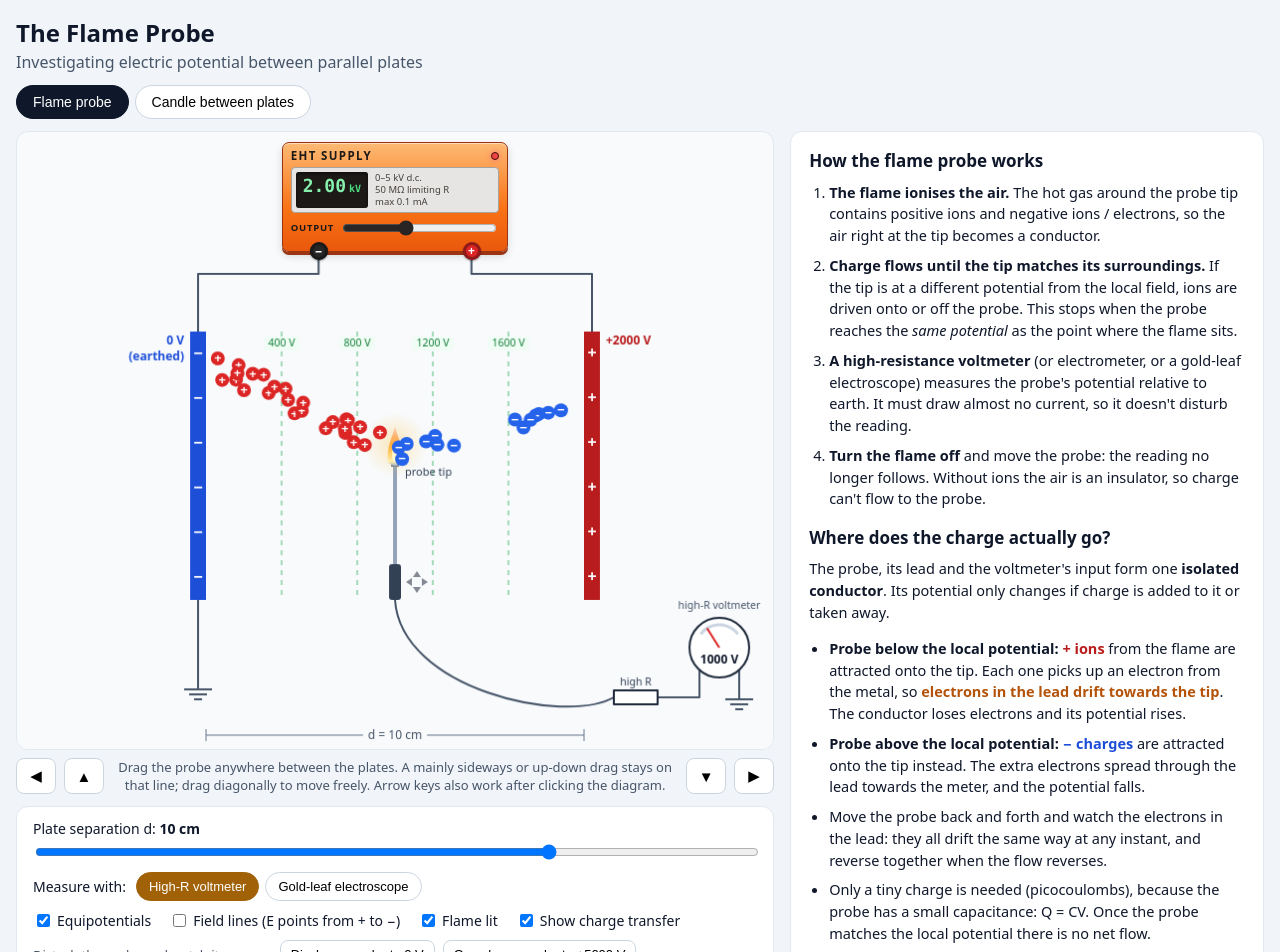
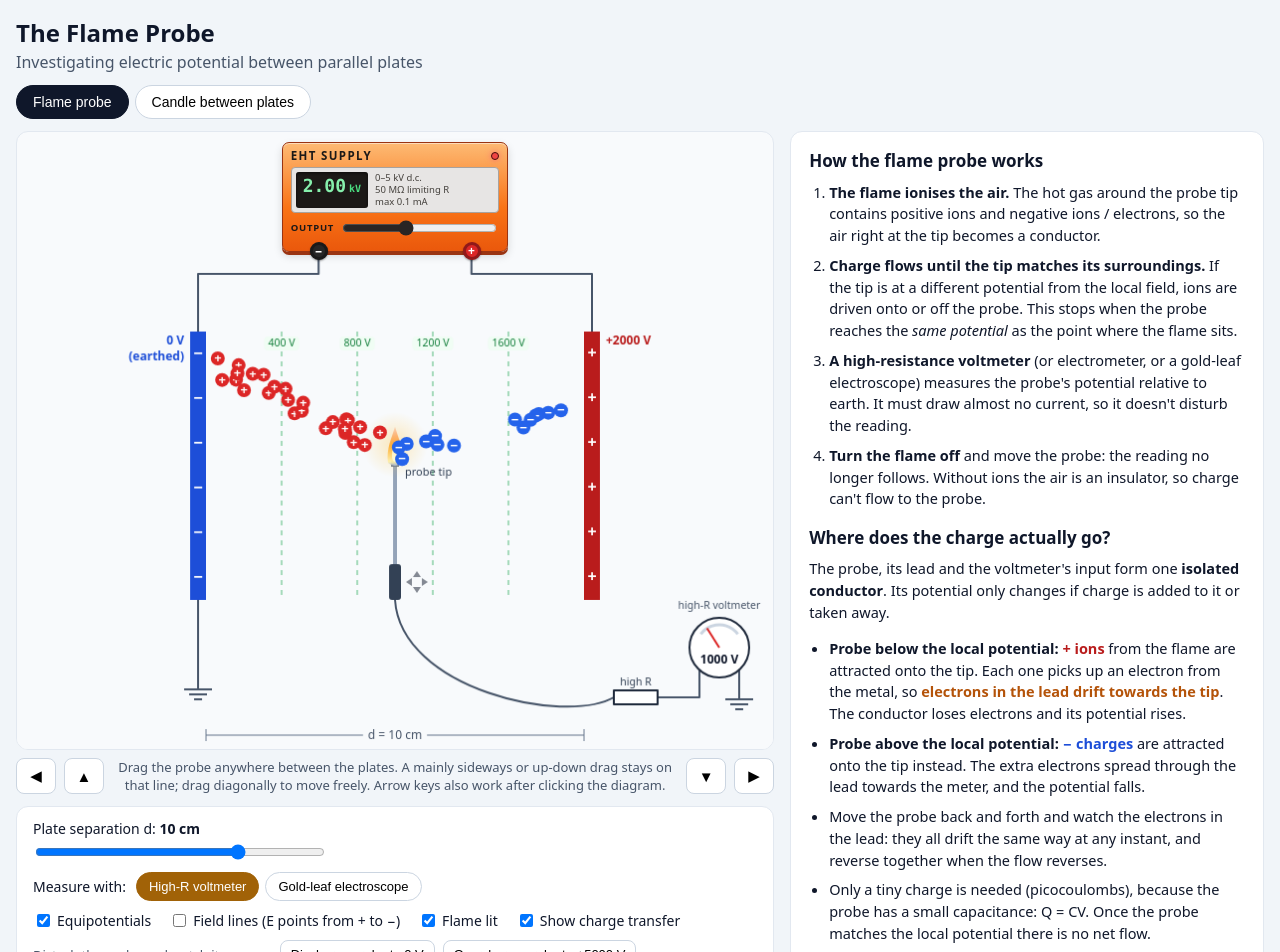
Before and after one commit to awm11/flame-probe, a React (Vite) app: page / in a window 1280 px wide. Shown: the top 952 px of the page. Built offline with nearby package versions, Linux system fonts and the light colour scheme.

Commit message:
Narrow the plate separation slider
Co-Authored-By: Claude Opus 5.5 <noreply@anthropic.com>
Claude-Session: https://claude.ai/code/session_01TZh8aPDibEfFSuW8ciK3ea

```diff
--- a/src/App.jsx
+++ b/src/App.jsx
@@ -988,7 +988,7 @@ export default function App() {
           <div className="controls">
             <label>
               <span>Plate separation d: <b>{sep} cm</b></span>
-              <input type="range" min="5" max="12" step="1" value={sep}
+              <input className="sep-slider" type="range" min="5" max="12" step="1" value={sep}
                 onChange={(e) => setSep(+e.target.value)} />
             </label>
             {mode === "probe" && (
@@ -1296,6 +1296,7 @@ const css = `
   border: 1px solid #e2e8f0; display: grid; gap: 10px; }
 .fp-app .controls label { display: grid; gap: 4px; font-size: 14px; }
 .fp-app .controls input[type=range] { width: 100%; }
+.fp-app .controls input.sep-slider { width: 40%; min-width: 140px; }
 .fp-app .seg { display: flex; flex-wrap: wrap; align-items: center; gap: 6px; font-size: 14px; }
 .fp-app .seg span { margin-right: 4px; }
 .fp-app .seg button { border: 1px solid #cbd5e1; background: #fff; padding: 6px 12px; border-radius: 999px;
```
